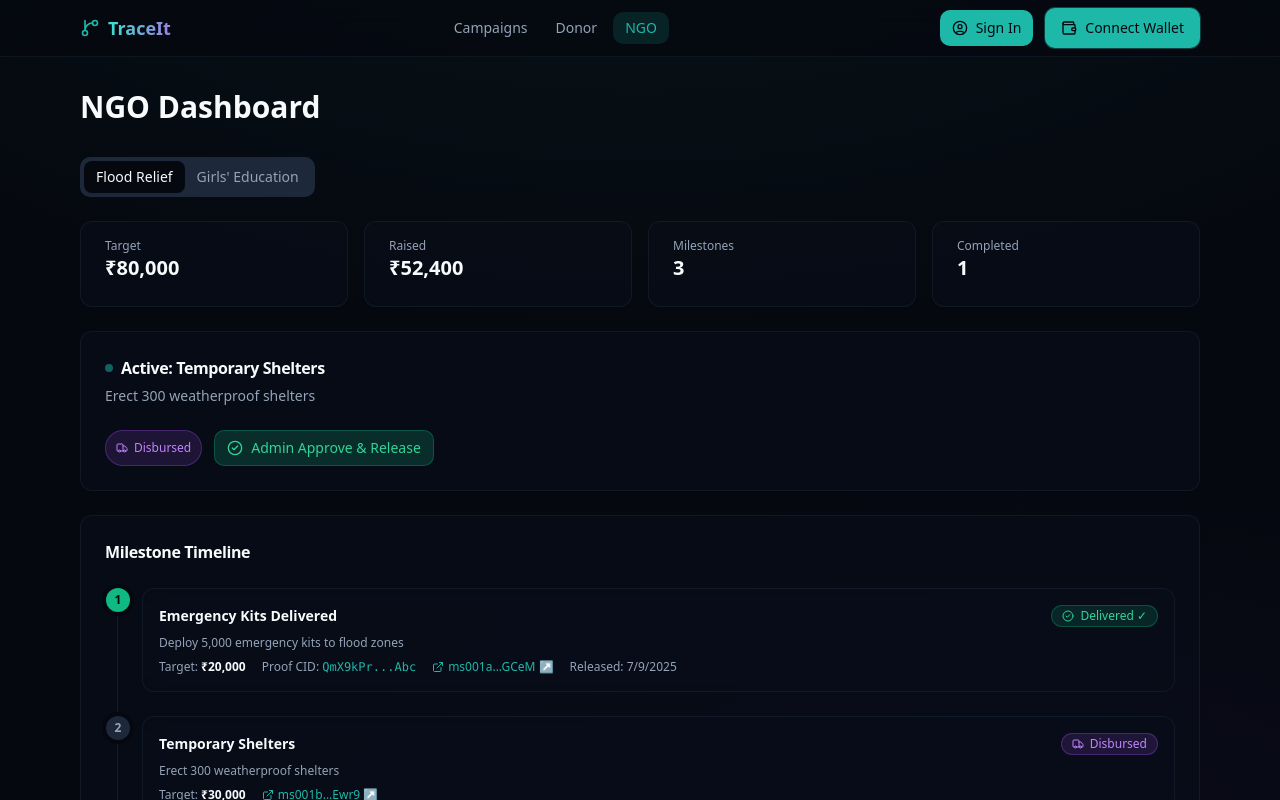
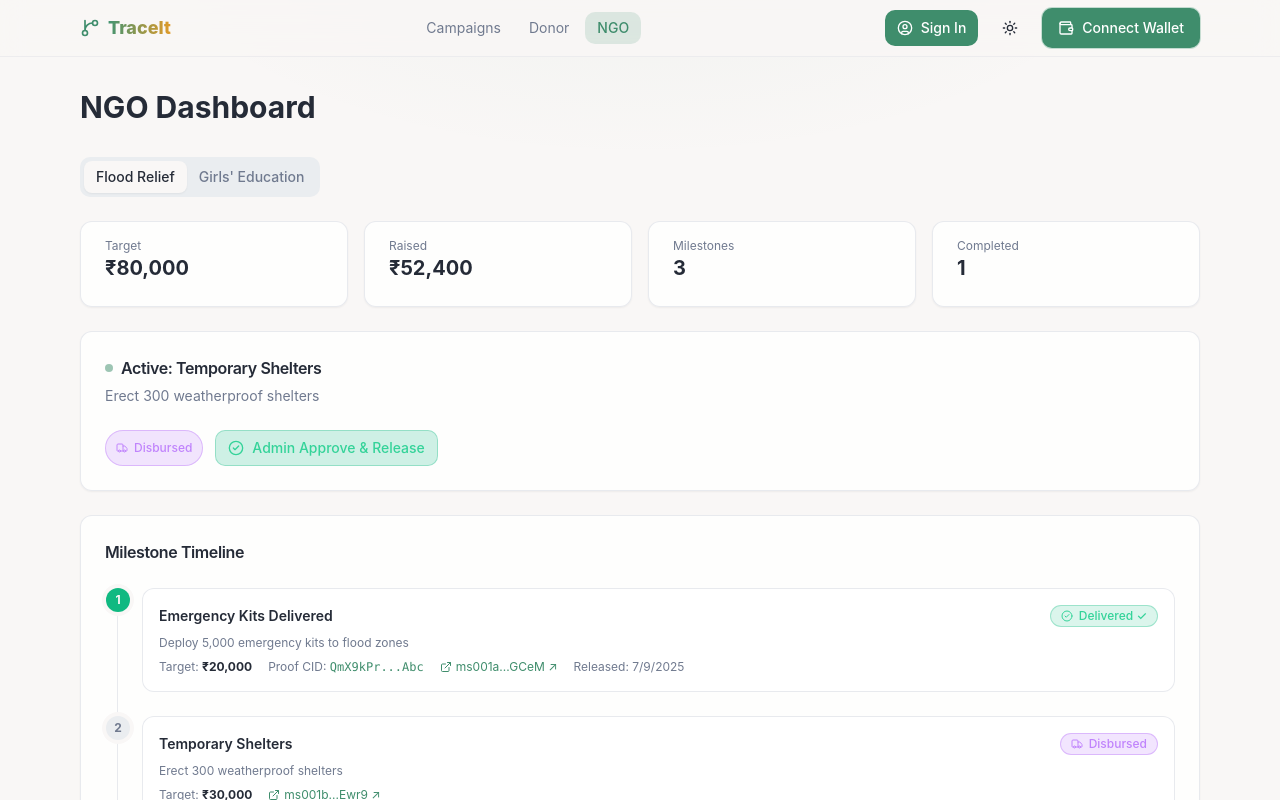
Before and after one commit to aniiyer-host/Trace-It, a React (Vite) app in the folder frontend/: page /ngo in a window 1280 px wide. Shown: the top 800 px of the page. Built offline with nearby package versions, Linux system fonts and the light colour scheme.

Commit message:
User now recieves payment acknowledgement on upi payments UI enhancements

```diff
--- a/frontend/src/App.tsx
+++ b/frontend/src/App.tsx
@@ -4,6 +4,8 @@ import { useState } from 'react'
 import { Toaster } from '@/components/ui/toaster'
 import { WalletButton } from '@/components/WalletButton'
 import { AuthDialog } from '@/components/AuthDialog'
+import { ModeToggle } from '@/components/ModeToggle'
+import { ThemeProvider } from '@/components/theme-provider'
 import { Button } from '@/components/ui/button'
 import { useUIStore } from '@/store/uiStore'
 import { logoutUser } from '@/services/mockAuth'
@@ -70,6 +72,7 @@ function NavBar() {
               Sign In
             </Button>
           )}
+          <ModeToggle />
           <WalletButton />
         </div>
       </div>
@@ -80,6 +83,7 @@ function NavBar() {
 
 export default function App() {
   return (
+    <ThemeProvider defaultTheme="system" storageKey="traceit-theme">
     <BrowserRouter>
       <div className="min-h-screen flex flex-col">
         <NavBar />
@@ -104,5 +108,6 @@ export default function App() {
       </div>
       <Toaster />
     </BrowserRouter>
+    </ThemeProvider>
   )
 }
--- /dev/null
+++ b/frontend/src/components/ModeToggle.tsx
@@ -0,0 +1,21 @@
+import { Moon, Sun } from "lucide-react"
+import { Button } from "@/components/ui/button"
+import { useTheme } from "@/components/theme-provider"
+
+export function ModeToggle() {
+  const { theme, setTheme } = useTheme()
+
+  return (
+    <Button
+      variant="ghost"
+      size="icon"
+      className="relative"
+      onClick={() => setTheme(theme === "light" ? "dark" : "light")}
+      title="Toggle theme"
+    >
+      <Sun className="h-[1.1rem] w-[1.1rem] rotate-0 scale-100 transition-all dark:-rotate-90 dark:scale-0" />
+      <Moon className="absolute h-[1.1rem] w-[1.1rem] rotate-90 scale-0 transition-all dark:rotate-0 dark:scale-100" />
+      <span className="sr-only">Toggle theme</span>
+    </Button>
+  )
+}
--- /dev/null
+++ b/frontend/src/components/theme-provider.tsx
@@ -0,0 +1,65 @@
+import { createContext, useContext, useEffect, useState } from "react"
+
+type Theme = "dark" | "light" | "system"
+
+type ThemeProviderProps = {
+  children: React.ReactNode
+  defaultTheme?: Theme
+  storageKey?: string
+}
+
+type ThemeProviderState = {
+  theme: Theme
+  setTheme: (theme: Theme) => void
+}
+
+const initialState: ThemeProviderState = {
+  theme: "system",
+  setTheme: () => null,
+}
+
+const ThemeProviderContext = createContext<ThemeProviderState>(initialState)
+
+export function ThemeProvider({
+  children,
+  defaultTheme = "system",
+  storageKey = "traceit-theme",
+  ...props
+}: ThemeProviderProps) {
+  const [theme, setTheme] = useState<Theme>(
+    () => (localStorage.getItem(storageKey) as Theme) || defaultTheme
+  )
+
+  useEffect(() => {
+    const root = window.document.documentElement
+    root.classList.remove("light", "dark")
+
+    if (theme === "system") {
+      const systemTheme = window.matchMedia("(prefers-color-scheme: dark)").matches ? "dark" : "light"
+      root.classList.add(systemTheme)
+      return
+    }
+    root.classList.add(theme)
+  }, [theme])
+
+  const value = {
+    theme,
+    setTheme: (theme: Theme) => {
+      localStorage.setItem(storageKey, theme)
+      setTheme(theme)
+    },
+  }
+
+  return (
+    <ThemeProviderContext.Provider {...props} value={value}>
+      {children}
+    </ThemeProviderContext.Provider>
+  )
+}
+
+export const useTheme = () => {
+  const context = useContext(ThemeProviderContext)
+  if (context === undefined)
+    throw new Error("useTheme must be used within a ThemeProvider")
+  return context
+}
--- a/frontend/src/index.css
+++ b/frontend/src/index.css
@@ -2,28 +2,71 @@
 @tailwind components;
 @tailwind utilities;
 
+@import url('https://fonts.googleapis.com/css2?family=Inter:wght@300;400;500;600;700&display=swap');
+
 @layer base {
+  /* ── Light mode ─────────────────────────────────────────────── */
   :root {
-    --background: 222 47% 4%;
-    --foreground: 210 40% 98%;
-    --card: 222 47% 7%;
-    --card-foreground: 210 40% 98%;
-    --popover: 222 47% 7%;
-    --popover-foreground: 210 40% 98%;
-    --primary: 174 72% 42%;
-    --primary-foreground: 222 47% 4%;
-    --secondary: 258 65% 55%;
-    --secondary-foreground: 210 40% 98%;
-    --muted: 217 33% 17%;
-    --muted-foreground: 215 20% 65%;
-    --accent: 38 92% 50%;
-    --accent-foreground: 222 47% 4%;
-    --destructive: 0 84% 60%;
-    --destructive-foreground: 210 40% 98%;
-    --border: 217 33% 17%;
-    --input: 217 33% 17%;
-    --ring: 174 72% 42%;
-    --radius: 0.75rem;
+    --background:        30 20% 97%;      /* warm off-white    */
+    --foreground:        220 20% 18%;     /* soft charcoal     */
+
+    --card:              0 0% 100%;
+    --card-foreground:   220 20% 18%;
+
+    --popover:           0 0% 100%;
+    --popover-foreground: 220 20% 18%;
+
+    --primary:           155 38% 40%;    /* sage green        */
+    --primary-foreground: 0 0% 100%;
+
+    --secondary:         210 18% 92%;    /* cool stone        */
+    --secondary-foreground: 220 20% 30%;
+
+    --muted:             210 18% 93%;
+    --muted-foreground:  220 12% 50%;
+
+    --accent:            37 75% 52%;     /* warm amber        */
+    --accent-foreground: 0 0% 100%;
+
+    --destructive:       0 72% 55%;
+    --destructive-foreground: 0 0% 100%;
+
+    --border:            220 15% 87%;
+    --input:             220 15% 87%;
+    --ring:              155 38% 40%;
+
+    --radius:            0.75rem;
+  }
+
+  /* ── Dark mode ──────────────────────────────────────────────── */
+  .dark {
+    --background:        220 18% 10%;    /* deep blue-slate   */
+    --foreground:        210 20% 92%;    /* soft white        */
+
+    --card:              220 18% 14%;
+    --card-foreground:   210 20% 92%;
+
+    --popover:           220 18% 14%;
+    --popover-foreground: 210 20% 92%;
+
+    --primary:           155 38% 50%;    /* sage green        */
+    --primary-foreground: 220 18% 10%;
+
+    --secondary:         220 14% 22%;
+    --secondary-foreground: 210 20% 80%;
+
+    --muted:             220 14% 18%;
+    --muted-foreground:  210 14% 55%;
+
+    --accent:            37 70% 55%;     /* warm amber        */
+    --accent-foreground: 220 18% 10%;
+
+    --destructive:       0 65% 56%;
+    --destructive-foreground: 0 0% 100%;
+
+    --border:            220 14% 22%;
+    --input:             220 14% 22%;
+    --ring:              155 38% 50%;
   }
 }
 
@@ -33,25 +76,41 @@
   }
   body {
     @apply bg-background text-foreground font-sans antialiased;
-    background-image:
-      radial-gradient(ellipse 80% 50% at 50% -20%, hsl(174 72% 42% / 0.08) 0%, transparent 100%),
-      radial-gradient(ellipse 60% 40% at 80% 80%, hsl(258 65% 55% / 0.06) 0%, transparent 100%);
+    font-family: 'Inter', system-ui, sans-serif;
     min-height: 100vh;
+    transition: background-color 0.3s ease, color 0.3s ease;
   }
 }
 
-/* Scrollbar */
-::-webkit-scrollbar { width: 6px; }
-::-webkit-scrollbar-track { @apply bg-muted/30; }
-::-webkit-scrollbar-thumb { @apply bg-primary/40 rounded-full; }
-::-webkit-scrollbar-thumb:hover { @apply bg-primary/70; }
-
-/* Glass card effect used throughout app */
-.glass {
-  @apply bg-card/60 backdrop-blur-md border border-border/50;
+/* Subtle page background — light mode */
+body {
+  background-image:
+    radial-gradient(ellipse 70% 40% at 50% -10%, hsl(155 38% 40% / 0.06) 0%, transparent 60%),
+    radial-gradient(ellipse 50% 30% at 80% 90%, hsl(37 75% 52% / 0.05) 0%, transparent 60%);
 }
 
-/* Gradient text utility */
+/* Subtle page background — dark mode */
+.dark body {
+  background-image:
+    radial-gradient(ellipse 70% 40% at 50% -10%, hsl(155 38% 50% / 0.08) 0%, transparent 60%),
+    radial-gradient(ellipse 50% 30% at 80% 90%, hsl(37 70% 55% / 0.06) 0%, transparent 60%);
+}
+
+/* Scrollbar */
+::-webkit-scrollbar { width: 5px; }
+::-webkit-scrollbar-track { @apply bg-transparent; }
+::-webkit-scrollbar-thumb { @apply bg-primary/30 rounded-full; }
+::-webkit-scrollbar-thumb:hover { @apply bg-primary/60; }
+
+/* Glass card effect */
+.glass {
+  @apply bg-card/80 backdrop-blur-sm border border-border/60;
+}
+
+/* Gradient text — adapts to mode */
 .gradient-text {
-  @apply bg-gradient-to-r from-[hsl(174_72%_55%)] to-[hsl(258_65%_70%)] bg-clip-text text-transparent;
+  @apply bg-gradient-to-r from-[hsl(155_38%_42%)] to-[hsl(37_75%_52%)] bg-clip-text text-transparent;
 }
+.dark .gradient-text {
+  @apply from-[hsl(155_38%_60%)] to-[hsl(37_75%_62%)];
+}
--- a/frontend/tailwind.config.js
+++ b/frontend/tailwind.config.js
@@ -48,9 +48,9 @@ export default {
         },
         // TraceIt brand colours
         brand: {
-          teal: "hsl(174 72% 42%)",
-          purple: "hsl(258 65% 55%)",
-          amber: "hsl(38 92% 50%)",
+          sage:  "hsl(155 38% 45%)",
+          amber: "hsl(37 75% 52%)",
+          stone: "hsl(210 18% 92%)",
         },
       },
       borderRadius: {
@@ -64,8 +64,8 @@ export default {
           to: { opacity: "1", transform: "translateY(0)" },
         },
         "pulse-brand": {
-          "0%, 100%": { boxShadow: "0 0 0 0 hsl(174 72% 42% / 0.4)" },
-          "50%": { boxShadow: "0 0 0 8px hsl(174 72% 42% / 0)" },
+          "0%, 100%": { boxShadow: "0 0 0 0 hsl(155 38% 45% / 0.35)" },
+          "50%": { boxShadow: "0 0 0 8px hsl(155 38% 45% / 0)" },
         },
       },
       animation: {
```
Also changed, not shown: frontend/src/components/DonateDialog.tsx (+35 -7 lines).
